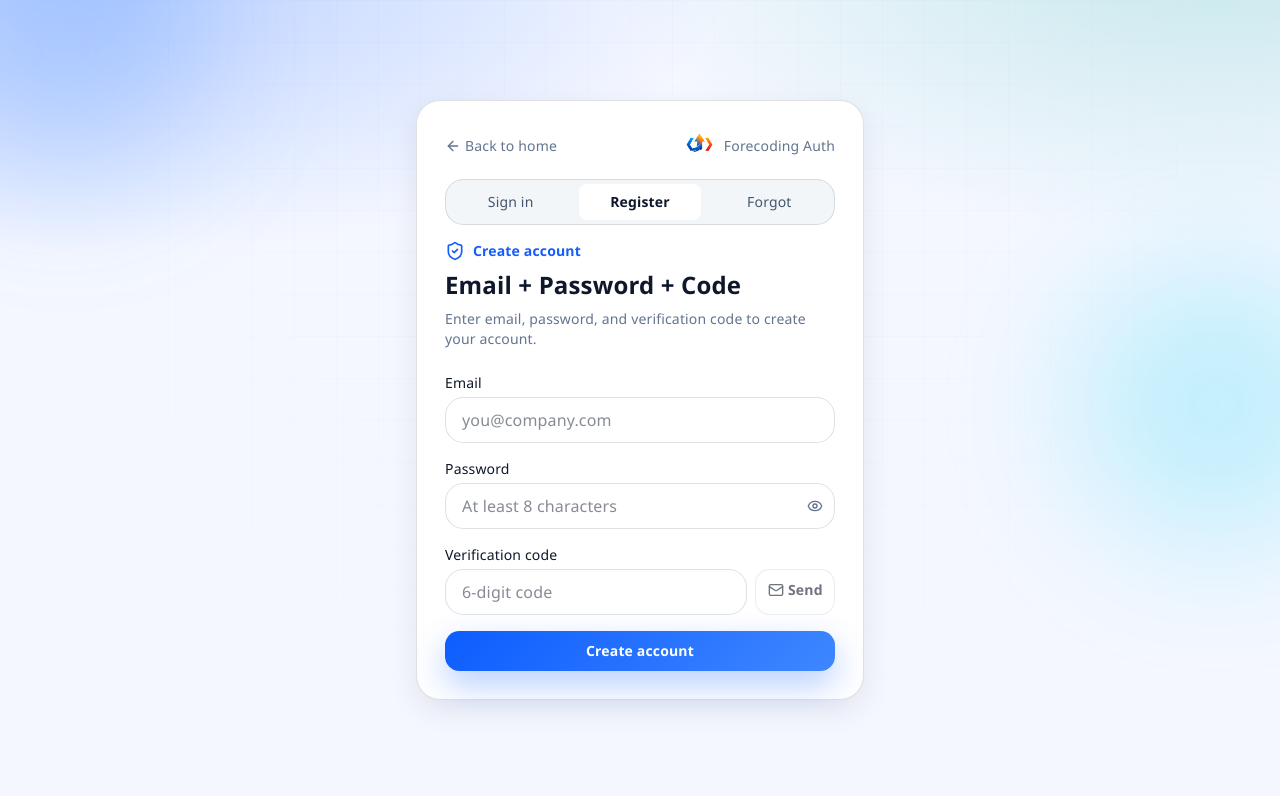
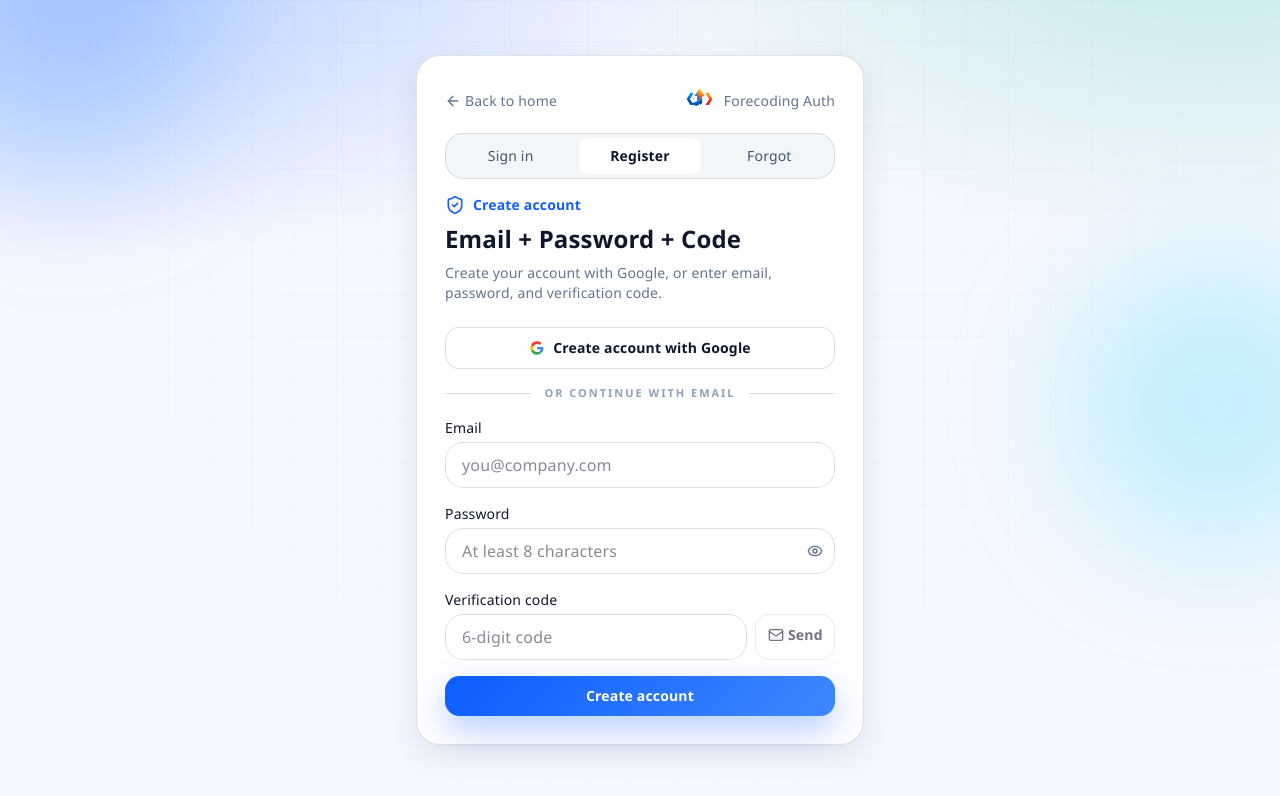
Before and after one commit to getskillary-com/Forecoding, a Next.js app: page /register in a window 1280 px wide. Shown: the top 796 px of the page. Built offline with nearby package versions, Linux system fonts and the light colour scheme; no server answers.

Commit message:
Add Google sign-in UI flow

```diff
--- a/app/api/auth/session/route.ts
+++ b/app/api/auth/session/route.ts
@@ -1,7 +1,7 @@
 import { adminAuth } from "@/lib/firebase-admin";
 import { attachSessionCookieFromIdToken, clearSessionCookie } from "@/lib/server-auth";
 import { NextResponse } from "next/server";
-import { getUserProfileByUid } from "@/lib/data/users";
+import { getUserProfileByUid, upsertUserProfile } from "@/lib/data/users";
 
 const SESSION_EXPIRES_MS = 1000 * 60 * 60 * 24 * 5;
 
@@ -32,6 +32,17 @@ export async function POST(req: Request) {
                 { status: 403 }
             );
         }
+        if (!profile && decoded.email) {
+            await upsertUserProfile({
+                uid: decoded.uid,
+                email: decoded.email,
+                name: typeof decoded.name === "string" ? decoded.name : null,
+                image: typeof decoded.picture === "string" ? decoded.picture : null,
+                emailVerified: decoded.email_verified ? new Date() : null,
+                legacyPasswordResetRequired: false,
+                sessionVersion: 0
+            });
+        }
 
         const res = NextResponse.json({ ok: true });
         await attachSessionCookieFromIdToken(res, idToken, SESSION_EXPIRES_MS);
--- a/app/login/LoginClient.tsx
+++ b/app/login/LoginClient.tsx
@@ -4,8 +4,10 @@ import Link from "next/link";
 import { useEffect, useMemo, useState } from "react";
 import { useRouter, useSearchParams } from "next/navigation";
 import {
+    GoogleAuthProvider,
     signInWithCustomToken,
-    signInWithEmailAndPassword
+    signInWithEmailAndPassword,
+    signInWithPopup
 } from "firebase/auth";
 import { ArrowLeft, Loader2, Mail, ShieldCheck, Eye, EyeOff } from "lucide-react";
 import { BrandLogo } from "@/components/BrandLogo";
@@ -15,6 +17,7 @@ import { getFirebaseAuth } from "@/lib/firebase-client";
 type AuthFlow = "login" | "register" | "forgot";
 type LoginMethod = "password" | "code";
 type SendCodePurpose = "register" | "login" | "reset_password";
+type PendingAction = "form" | "google" | "dev";
 const CODE_TTL_SECONDS = 120;
 
 function readFlow(mode: string | null): AuthFlow {
@@ -28,6 +31,54 @@ const inputClassName =
 
 const segmentedButtonBase =
     "rounded-lg px-3 py-2 text-sm text-center transition-colors";
+
+function GoogleIcon({ className = "w-4 h-4" }: { className?: string }) {
+    return (
+        <svg
+            className={className}
+            viewBox="0 0 24 24"
+            aria-hidden="true"
+        >
+            <path
+                fill="#4285F4"
+                d="M21.6 12.23c0-.72-.06-1.25-.2-1.8H12v3.39h5.52c-.11.84-.73 2.1-2.12 2.95l-.02.11 3.05 2.36.21.02c1.92-1.77 3.04-4.37 3.04-7.03Z"
+            />
+            <path
+                fill="#34A853"
+                d="M12 22c2.7 0 4.97-.89 6.63-2.42l-3.16-2.45c-.84.59-1.96 1-3.47 1a6.02 6.02 0 0 1-5.71-4.16l-.1.01-3.17 2.45-.04.09A9.99 9.99 0 0 0 12 22Z"
+            />
+            <path
+                fill="#FBBC05"
+                d="M6.29 13.97A5.97 5.97 0 0 1 5.96 12c0-.68.12-1.34.31-1.97l-.01-.13-3.2-2.49-.1.05A9.98 9.98 0 0 0 2 12c0 1.6.38 3.11 1.06 4.46l3.23-2.49Z"
+            />
+            <path
+                fill="#EA4335"
+                d="M12 5.87c1.9 0 3.18.82 3.91 1.51l2.86-2.79C16.96 2.99 14.7 2 12 2a9.99 9.99 0 0 0-8.94 5.54l3.31 2.57A6.02 6.02 0 0 1 12 5.87Z"
+            />
+        </svg>
+    );
+}
+
+function getGoogleAuthErrorMessage(error: unknown) {
+    const code =
+        typeof error === "object" && error && "code" in error && typeof error.code === "string"
+            ? error.code
+            : "";
+
+    switch (code) {
+        case "auth/popup-closed-by-user":
+        case "auth/cancelled-popup-request":
+            return "Google sign-in was cancelled.";
+        case "auth/popup-blocked":
+            return "Popup was blocked. Allow popups for this site and try again.";
+        case "auth/network-request-failed":
+            return "Network error while signing in with Google.";
+        case "auth/account-exists-with-different-credential":
+            return "This email already exists with another sign-in method.";
+        default:
+            return "Failed to sign in with Google.";
+    }
+}
 
 export default function LoginClient({ initialMode }: { initialMode?: "login" | "register" }) {
     const searchParams = useSearchParams();
@@ -50,9 +101,10 @@ export default function LoginClient({ initialMode }: { initialMode?: "login" | "
     const [code, setCode] = useState("");
     const [codeCountdown, setCodeCountdown] = useState(0);
     const [isSendingCode, setIsSendingCode] = useState(false);
-    const [isSubmitting, setIsSubmitting] = useState(false);
+    const [pendingAction, setPendingAction] = useState<PendingAction | null>(null);
     const [error, setError] = useState<string | null>(null);
     const [message, setMessage] = useState<string | null>(null);
+    const isBusy = pendingAction !== null;
 
     useEffect(() => {
         if (codeCountdown <= 0) return;
@@ -178,6 +230,27 @@ export default function LoginClient({ initialMode }: { initialMode?: "login" | "
         }
     };
 
+    const loginWithGoogle = async () => {
+        setError(null);
+        setMessage(null);
+        setPendingAction("google");
+
+        try {
+            const auth = getFirebaseAuth();
+            const provider = new GoogleAuthProvider();
+            provider.setCustomParameters({ prompt: "select_account" });
+
+            await signInWithPopup(auth, provider);
+            await establishSessionFromCurrentUser();
+            beginNavigation(callbackUrl);
+            router.push(callbackUrl);
+        } catch (nextError) {
+            setError(getGoogleAuthErrorMessage(nextError));
+        } finally {
+            setPendingAction(null);
+        }
+    };
+
     const registerWithCode = async () => {
         const res = await fetch("/api/auth/register", {
             method: "POST",
@@ -218,6 +291,10 @@ export default function LoginClient({ initialMode }: { initialMode?: "login" | "
     };
 
     const loginWithDevBypass = async () => {
+        setError(null);
+        setMessage(null);
+        setPendingAction("dev");
+
         try {
             const auth = getFirebaseAuth();
             const res = await fetch("/api/auth/dev-login", {
@@ -237,6 +314,8 @@ export default function LoginClient({ initialMode }: { initialMode?: "login" | "
             router.push(callbackUrl);
         } catch {
             setError("Dev login is unavailable.");
+        } finally {
+            setPendingAction(null);
         }
     };
 
@@ -244,7 +323,7 @@ export default function LoginClient({ initialMode }: { initialMode?: "login" | "
         event.preventDefault();
         setError(null);
         setMessage(null);
-        setIsSubmitting(true);
+        setPendingAction("form");
 
         try {
             if (flow === "login" && loginMethod === "password") {
@@ -261,7 +340,7 @@ export default function LoginClient({ initialMode }: { initialMode?: "login" | "
             }
             await resetPassword();
         } finally {
-            setIsSubmitting(false);
+            setPendingAction(null);
         }
     };
 
@@ -327,11 +406,31 @@ export default function LoginClient({ initialMode }: { initialMode?: "login" | "
                 </h1>
                 <p className="mb-6 text-sm text-slate-500 dark:text-slate-300">
                     {flow === "login"
-                        ? "Use email and password, or switch to email verification code."
+                        ? "Use Google, email and password, or switch to email verification code."
                         : flow === "register"
-                            ? "Enter email, password, and verification code to create your account."
+                            ? "Create your account with Google, or enter email, password, and verification code."
                             : "Use email verification code to set a new password."}
                 </p>
+
+                {flow !== "forgot" && (
+                    <>
+                        <button
+                            type="button"
+                            onClick={() => void loginWithGoogle()}
+                            disabled={isBusy}
+                            className="fc-button-secondary mb-4 flex w-full items-center justify-center gap-2 px-4 py-2.5 text-sm font-semibold disabled:cursor-not-allowed disabled:opacity-60"
+                        >
+                            {pendingAction === "google" ? <Loader2 className="w-4 h-4 animate-spin" /> : <GoogleIcon />}
+                            {flow === "register" ? "Create account with Google" : "Continue with Google"}
+                        </button>
+
+                        <div className="mb-4 flex items-center gap-3 text-[11px] font-semibold uppercase tracking-[0.18em] text-slate-400 dark:text-slate-500">
+                            <div className="h-px flex-1 bg-[color:var(--border)]" />
+                            <span>Or continue with email</span>
+                            <div className="h-px flex-1 bg-[color:var(--border)]" />
+                        </div>
+                    </>
+                )}
 
                 {flow === "login" && (
                     <div className="mb-4 grid grid-cols-2 gap-2 rounded-xl border border-[color:var(--border)] bg-slate-100/90 p-1 dark:bg-slate-800/80">
@@ -462,19 +561,21 @@ export default function LoginClient({ initialMode }: { initialMode?: "login" | "
 
                     <button
                         type="submit"
-                        disabled={isSubmitting}
+                        disabled={isBusy}
                         className="fc-button-primary flex w-full items-center justify-center gap-2 px-4 py-2.5 text-sm font-semibold disabled:cursor-not-allowed disabled:opacity-60"
                     >
-                        {isSubmitting ? <Loader2 className="w-4 h-4 animate-spin" /> : null}
+                        {pendingAction === "form" ? <Loader2 className="w-4 h-4 animate-spin" /> : null}
                         {flow === "register" ? "Create account" : flow === "forgot" ? "Reset password" : "Sign in"}
                     </button>
 
                     {showDevLogin && (
                         <button
                             type="button"
+                            disabled={isBusy}
                             onClick={() => void loginWithDevBypass()}
-                            className="fc-button-secondary w-full px-4 py-2.5 text-sm font-semibold"
+                            className="fc-button-secondary flex w-full items-center justify-center gap-2 px-4 py-2.5 text-sm font-semibold disabled:cursor-not-allowed disabled:opacity-60"
                         >
+                            {pendingAction === "dev" ? <Loader2 className="w-4 h-4 animate-spin" /> : null}
                             Dev Login
                         </button>
                     )}
```
Also changed, not shown: app/page.tsx (+64 -1 lines), components/UserCenter.tsx (+29 -5 lines).
